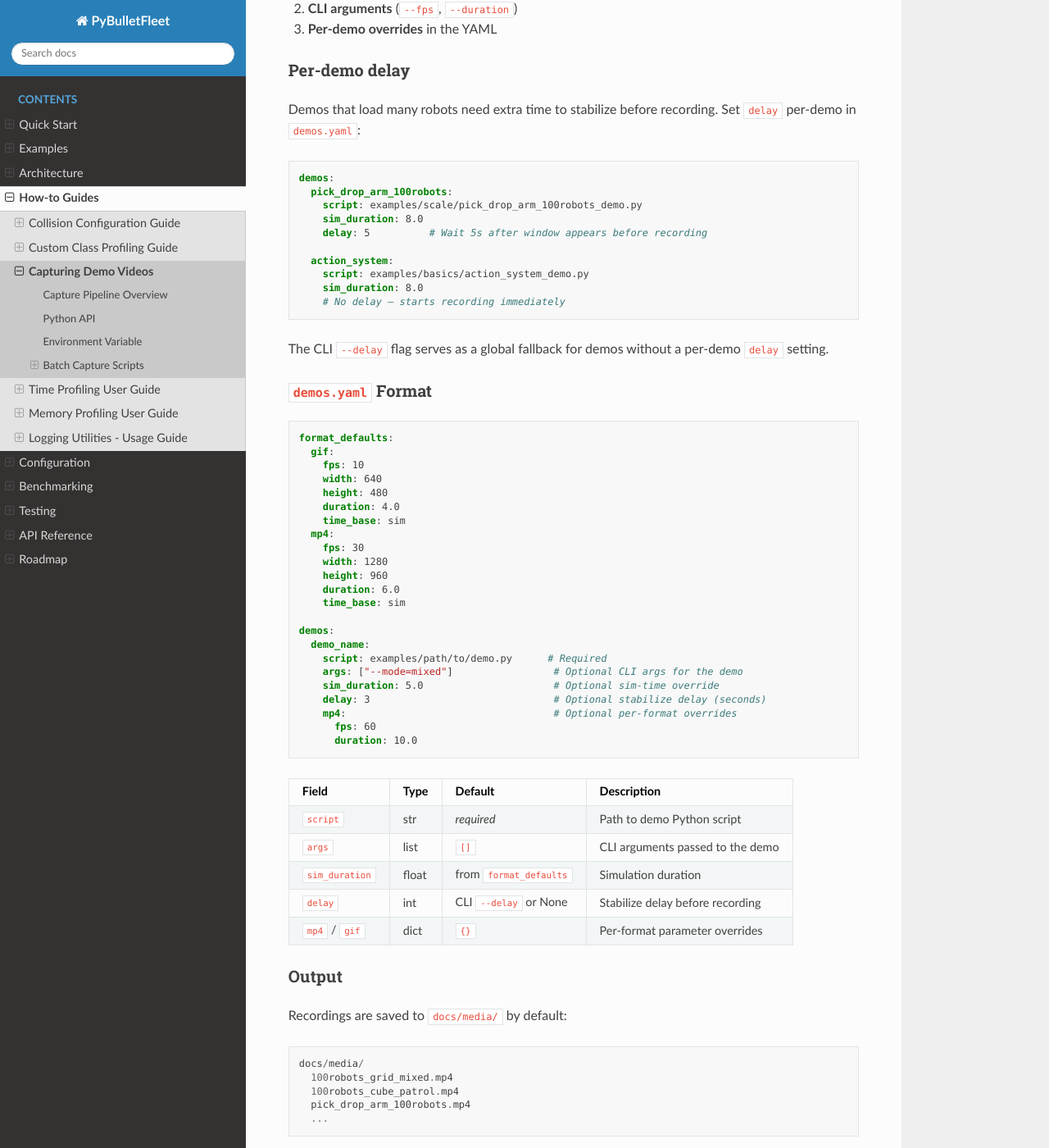
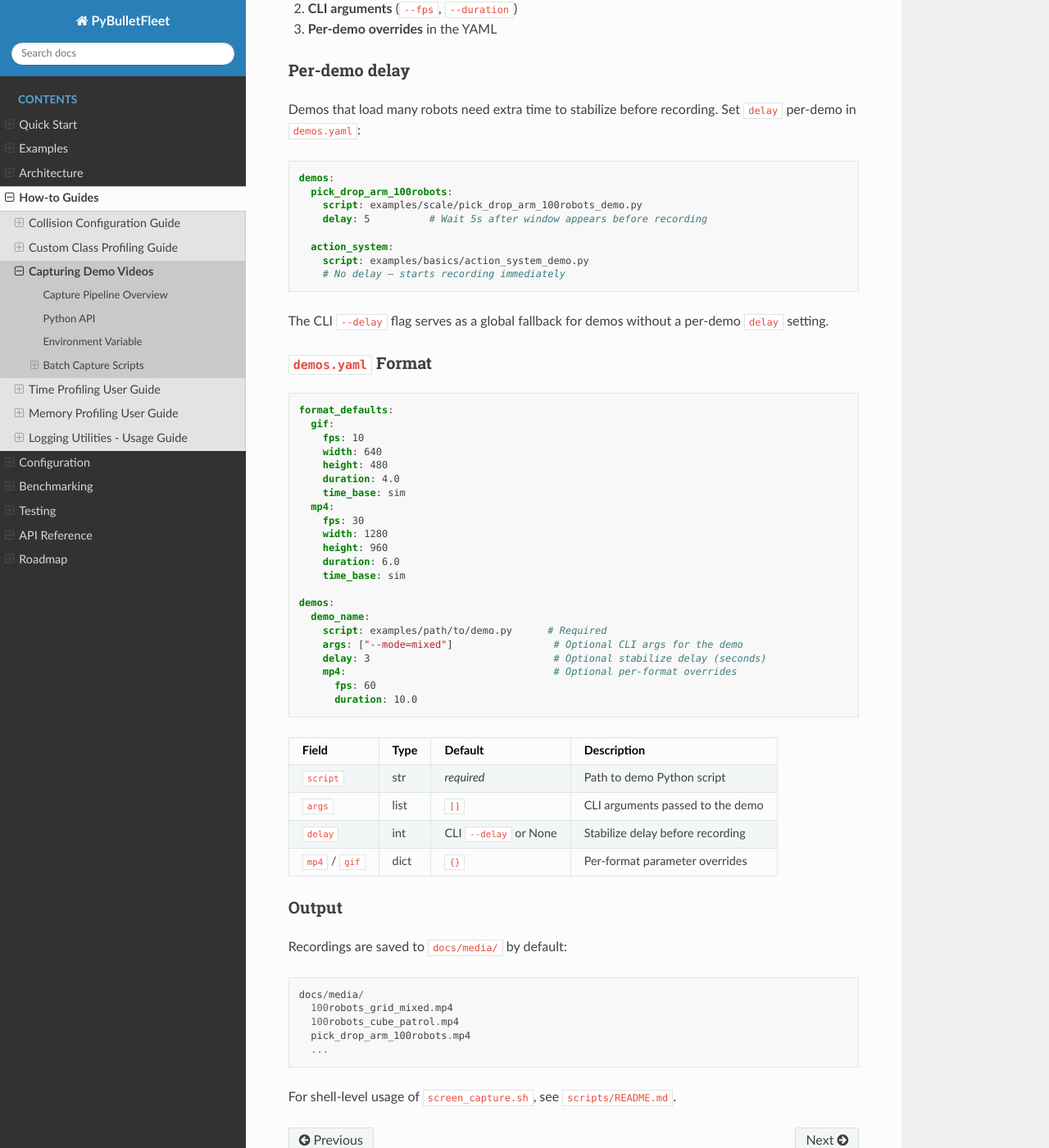
Before and after one commit to yuokamoto/PyBulletFleet, a Sphinx documentation site: the page built from docs/how-to/capturing-demos.md, in a window 1280 px wide and 1400 px high, scrolled down 2546 px. Shown: the whole window at 82% size. Built offline with Sphinx 7.4.7 and the Read the Docs theme 3.1.0, drawn with Linux system fonts in a browser that asks for light colours.

Commit message:
update docs

````diff
--- a/docs/how-to/capturing-demos.md
+++ b/docs/how-to/capturing-demos.md
@@ -117,12 +117,10 @@ Set `delay` per-demo in `demos.yaml`:
 demos:
   pick_drop_arm_100robots:
     script: examples/scale/pick_drop_arm_100robots_demo.py
-    sim_duration: 8.0
     delay: 5          # Wait 5s after window appears before recording
 
   action_system:
     script: examples/basics/action_system_demo.py
-    sim_duration: 8.0
     # No delay — starts recording immediately
 ```
 
@@ -150,7 +148,6 @@ demos:
   demo_name:
     script: examples/path/to/demo.py      # Required
     args: ["--mode=mixed"]                 # Optional CLI args for the demo
-    sim_duration: 5.0                      # Optional sim-time override
     delay: 3                               # Optional stabilize delay (seconds)
     mp4:                                   # Optional per-format overrides
       fps: 60
@@ -161,7 +158,6 @@ demos:
 |-------|------|---------|-------------|
 | `script` | str | *required* | Path to demo Python script |
 | `args` | list | `[]` | CLI arguments passed to the demo |
-| `sim_duration` | float | from `format_defaults` | Simulation duration |
 | `delay` | int | CLI `--delay` or None | Stabilize delay before recording |
 | `mp4` / `gif` | dict | `{}` | Per-format parameter overrides |
 
````
Also changed, not shown: docs/configuration/reference.md (+2 -2 lines), 2 other files.
